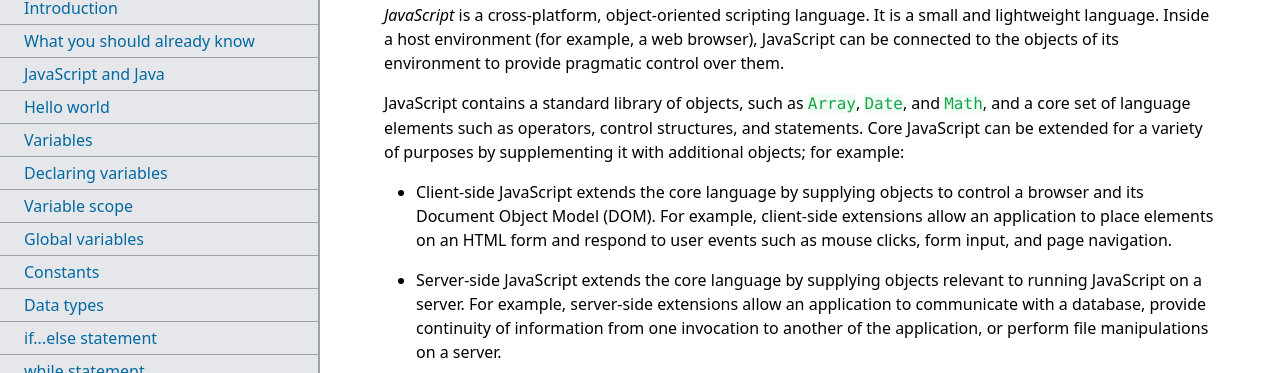
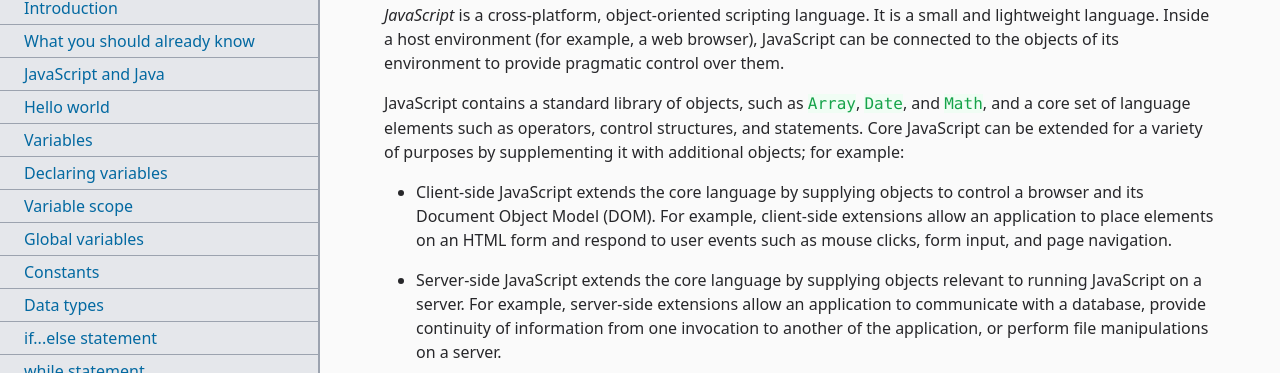
Before and after one commit to kevcomedia/fcc-technical-documentation, a website built with Parcel: page src/index.html in a window 1280 px wide. Shown: the part 69-442 px from the top of the page. Built offline with nearby package versions, Linux system fonts and the light colour scheme.

Commit message:
Add main colors

```diff
--- a/src/index.html
+++ b/src/index.html
@@ -120,7 +120,7 @@
       </ul>
     </nav>
 
-    <main class="p-6 md:pl-96 md:pr-16" id="main-doc">
+    <main class="p-6 text-zinc-800 bg-zinc-50 md:pl-96 md:pr-16" id="main-doc">
       <section class="main-section" id="introduction">
         <header>
           <h2>Introduction</h2>
```
